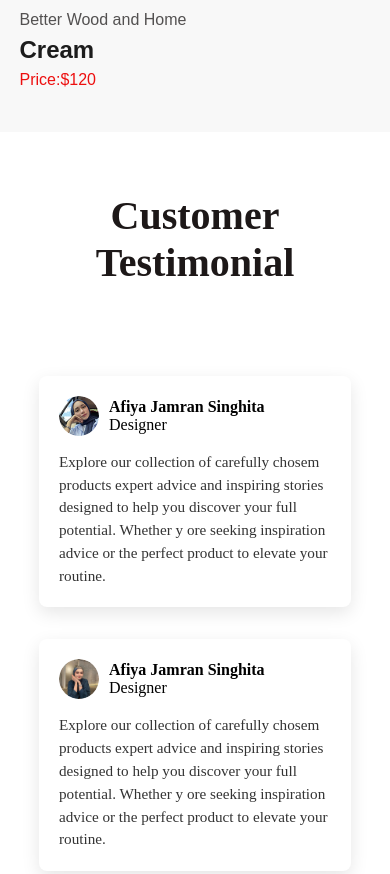
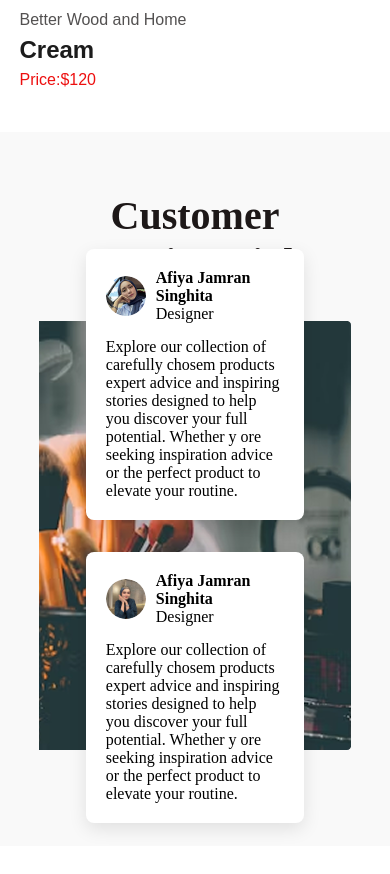
Before and after one commit to TonmoySarker-BD/Velvet-Glow, a plain HTML site: page index.html in a window 390 px wide. Shown: the part 5920-6794 px from the top of the page. Drawn offline with Linux system fonts and the light colour scheme; a web font is replaced by a local one.

Commit message:
Fixex all responsive issue and complete the task

```diff
--- a/index.html
+++ b/index.html
@@ -287,9 +287,6 @@
                         </p>
                     </div>
                 </div>
-                <div class="testimonial-img">
-                    <img src="./assets/image-4.png" alt="Testimonial image" />
-                </div>
             </div>
         </section>
 
--- a/styles/styles.css
+++ b/styles/styles.css
@@ -461,7 +461,6 @@ nav li ul li {
 
 .popular-product {
     padding: 60px 10vw;
-    background-color: #f8f8f8;
 }
 
 .popular-product h2 {
@@ -538,28 +537,26 @@ nav li ul li {
 /* Customer Testimonial */
 .testimonial {
     padding: 60px 10vw;
-    position: relative;
+    background-color: #f9f9f9;
 }
 
 .testimonial h2 {
     text-align: center;
-    margin-bottom: 40px;
     font-size: 2.5rem;
     color: rgb(29, 24, 24);
 }
 
 .review {
+    height: 400px;
+    background: url('../assets/image-4.png') no-repeat center right;
     display: flex;
     justify-content: space-between;
     align-items: flex-start;
-    gap: 40px;
-    position: relative;
 }
 
 .testimonial-cards {
     width: 70%;
     margin-top: 100px;
-    z-index: 2;
     display: flex;
     gap: 32px;
     padding: 0px;
@@ -586,28 +583,12 @@ nav li ul li {
     border-radius: 50%;
 }
 
-.testimonial-text {
-    font-size: 0.95rem;
-    line-height: 1.5;
-    color: #333;
-}
-
-.testimonial-img {
-    right: 0;
-    position: absolute;
-}
-
-.testimonial-img img {
-    width: 50%;
-    border-radius: 12px;
-}
 
 
 
 /* Latest News and Blog */
 .latest-news {
     padding: 60px 10vw;
-    background-color: #f8f8f8;
 }
 
 .latest-news h2 {
@@ -677,7 +658,7 @@ footer {
     text-align: left;
     background-color: #000;
     color: #fff;
-    padding: 40px 10vw;
+    padding: 100px 10vw;
     display: flex;
     flex-direction: column;
     font-family: "Roboto", sans-serif;
@@ -860,9 +841,9 @@ footer a:hover {
 }
 
 .bottom-footer {
-    border-top: 1px solid rgba(255, 255, 255, 0.1);
+    border-top: 3px solid white;
     padding-top: 20px;
-    text-align: center;
+    text-align: left;
     font-size: 0.875rem;
     color: #ccc;
     margin-top: 20px;
@@ -1018,17 +999,19 @@ footer a:hover {
         padding: 40px 5vw;
         background-color: #f9f9f9;
     }
-
     .testimonial-cards {
-        width: 100%;
-        margin-top: 50px;
+        width: 70%;
+        margin-top: 0;
         display: flex;
         flex-direction: column;
         align-items: center;
     }
-
-    .testimonial-img {
-        display: none;
+    .review{
+        height: 500px;
+        background: url('../assets/image-4.png') no-repeat center right;
+        display: flex;
+        justify-content: center;
+        align-items: center;
     }
 
 
```
